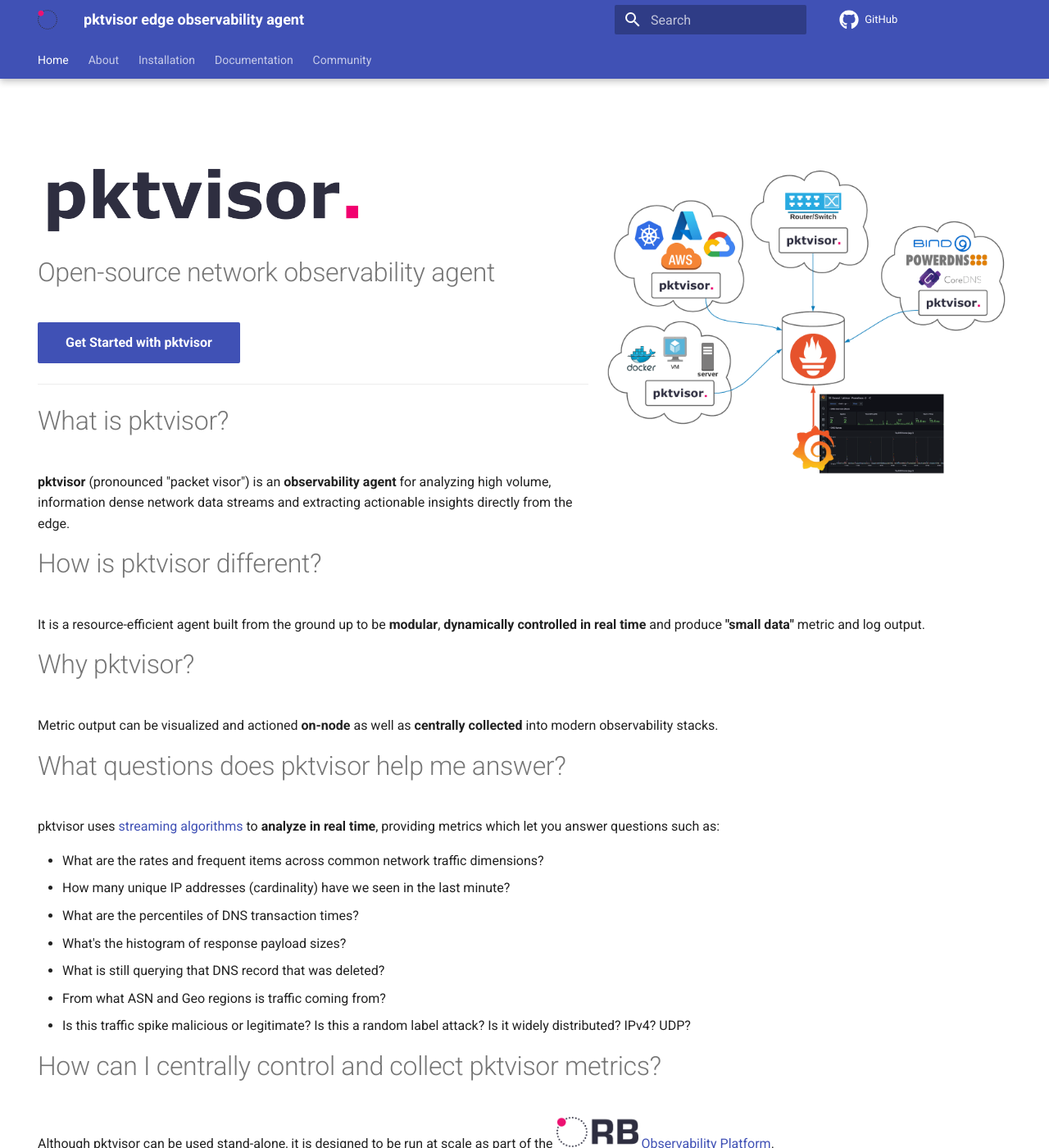
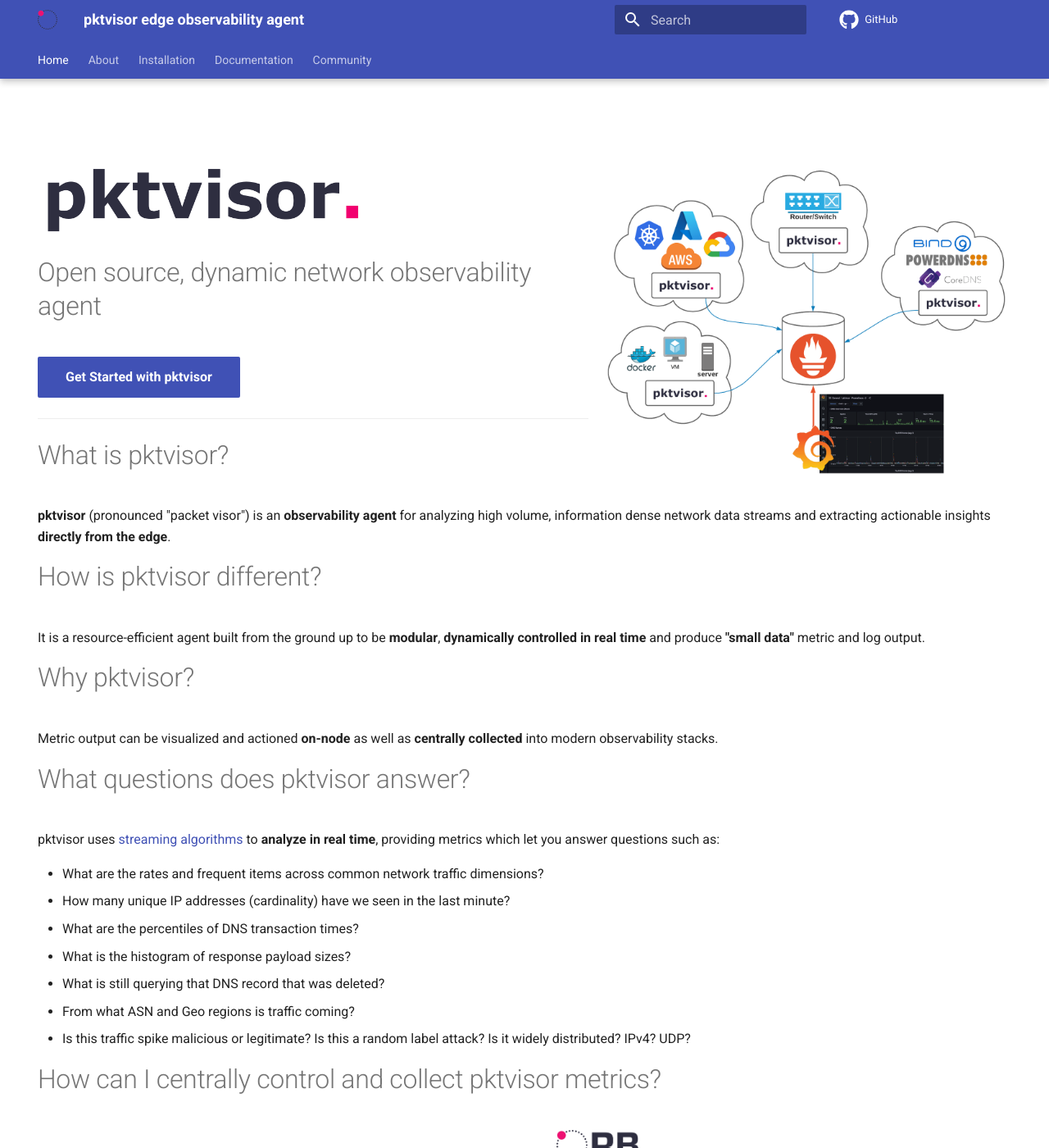
Before and after one commit to orb-community/pktvisor-website, an MkDocs documentation site: the page built from docs/index.md, in a window 1280 px wide and 1400 px high. Shown: the whole window at 82% size. Built offline with MkDocs 1.6.1 and Material for MkDocs 9.7.7, drawn with Linux system fonts in a browser that asks for light colours; comment, search, counter and statistics services are not loaded.

Commit message:
ux copy upgrades

```diff
--- a/docs/index.md
+++ b/docs/index.md
@@ -9,7 +9,7 @@ hide:
 <img src="img/pktvisor-header.png" alt="pktvisor" width="400"/>
 ![pktvisor Overview](img/pktvisor-diagram.png){ align=right width="500" }
 
-# Open-source network observability agent
+# Open source, dynamic network observability agent
 
 [Get Started with pktvisor](install/){ .md-button .md-button--primary }
 
@@ -17,7 +17,7 @@ hide:
 ***
 
 # What is pktvisor?
-**pktvisor** (pronounced "packet visor") is an **observability agent** for analyzing high volume, information dense network data streams and extracting actionable insights directly from the edge.
+**pktvisor** (pronounced "packet visor") is an **observability agent** for analyzing high volume, information dense network data streams and extracting actionable insights **directly from the edge**.
 
 # How is pktvisor different?
 It is a resource-efficient agent built from the ground up to be **modular**, **dynamically controlled in real time** and produce **"small data"** metric and log output.
@@ -25,15 +25,15 @@ It is a resource-efficient agent built from the ground up to be **modular**, **d
 # Why pktvisor?
 Metric output can be visualized and actioned **on-node** as well as **centrally collected** into modern observability stacks.
 
-# What questions does pktvisor help me answer?
+# What questions does pktvisor answer?
 pktvisor uses <a href="https://en.wikipedia.org/wiki/Streaming_algorithm">streaming algorithms</a> to **analyze in real time**, providing metrics which let you answer questions such as:
 
  * What are the rates and frequent items across common network traffic dimensions?
  * How many unique IP addresses (cardinality) have we seen in the last minute?
  * What are the percentiles of DNS transaction times?
- * What's the histogram of response payload sizes?
+ * What is the histogram of response payload sizes?
  * What is still querying that DNS record that was deleted?
- * From what ASN and Geo regions is traffic coming from?
+ * From what ASN and Geo regions is traffic coming?
  * Is this traffic spike malicious or legitimate? Is this a random label attack? Is it widely distributed? IPv4? UDP?
 
 # How can I centrally control and collect pktvisor metrics?
```
